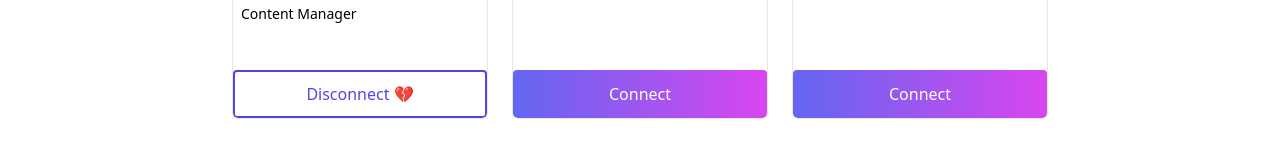
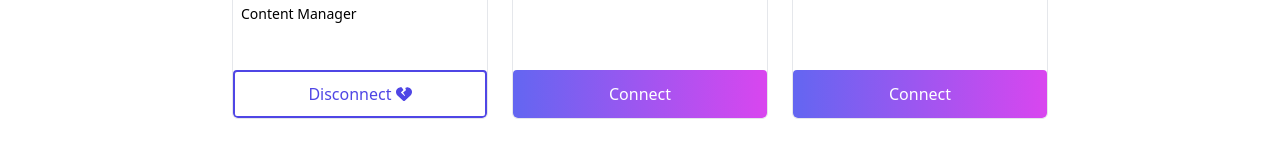
Before and after one commit to Gina-K/k-admin-page-socials, a Next.js app: page / in a window 1280 px wide. Shown: the part 173-330 px from the top of the page. Built offline with nearby package versions, Linux system fonts and the light colour scheme; data requests are answered from the project's data file.

Commit message:
updates Disconnect button style

```diff
--- a/components/UI/DisconnectButton.tsx
+++ b/components/UI/DisconnectButton.tsx
@@ -1,3 +1,6 @@
+import {FontAwesomeIcon} from '@fortawesome/react-fontawesome';
+import {faHeartCrack} from '@fortawesome/free-solid-svg-icons';
+
 export const DisconnectButton = () => {
     return (
         <button
@@ -5,7 +8,8 @@
             className="w-full h-12 rounded border-2 border-indigo-600 text-indigo-600
             hover:bg-gradient-to-r hover:from-indigo-500 hover:to-indigo-600 hover:text-white hover:border-none"
         >
-            Disconnect 💔
+            <span>Disconnect </span>
+            <FontAwesomeIcon icon={faHeartCrack} />
         </button>
     );
 }
```
